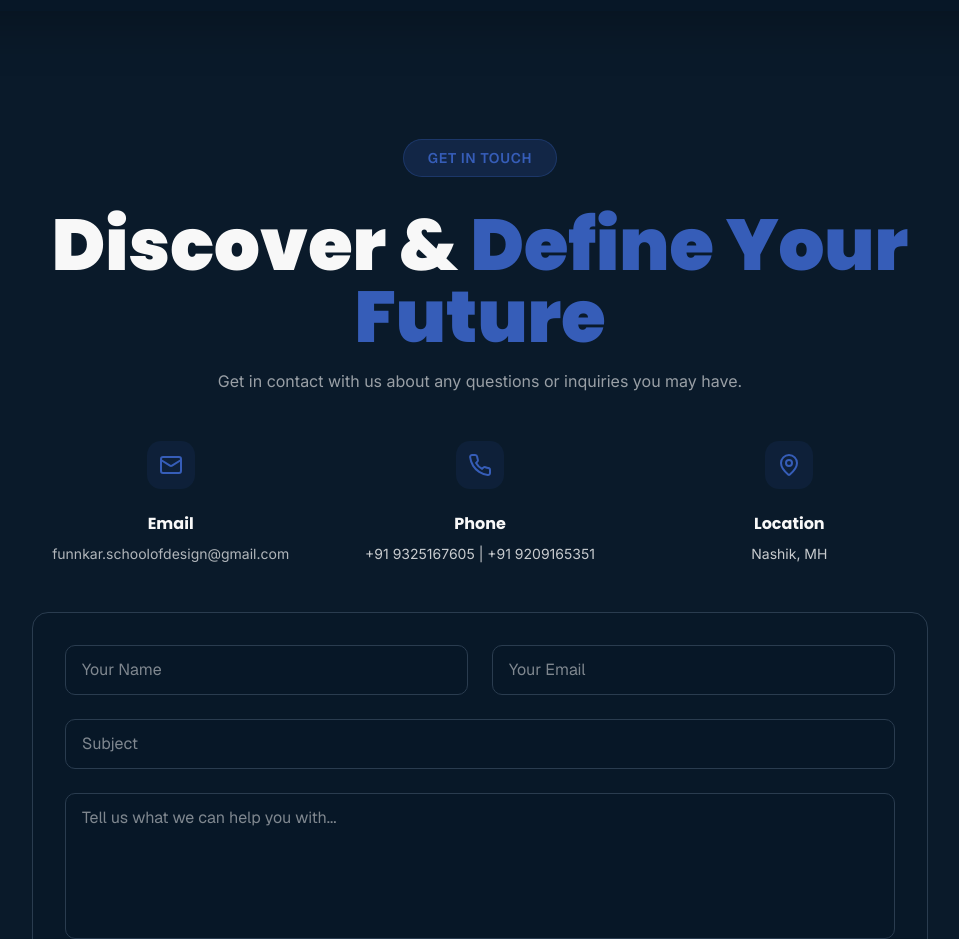
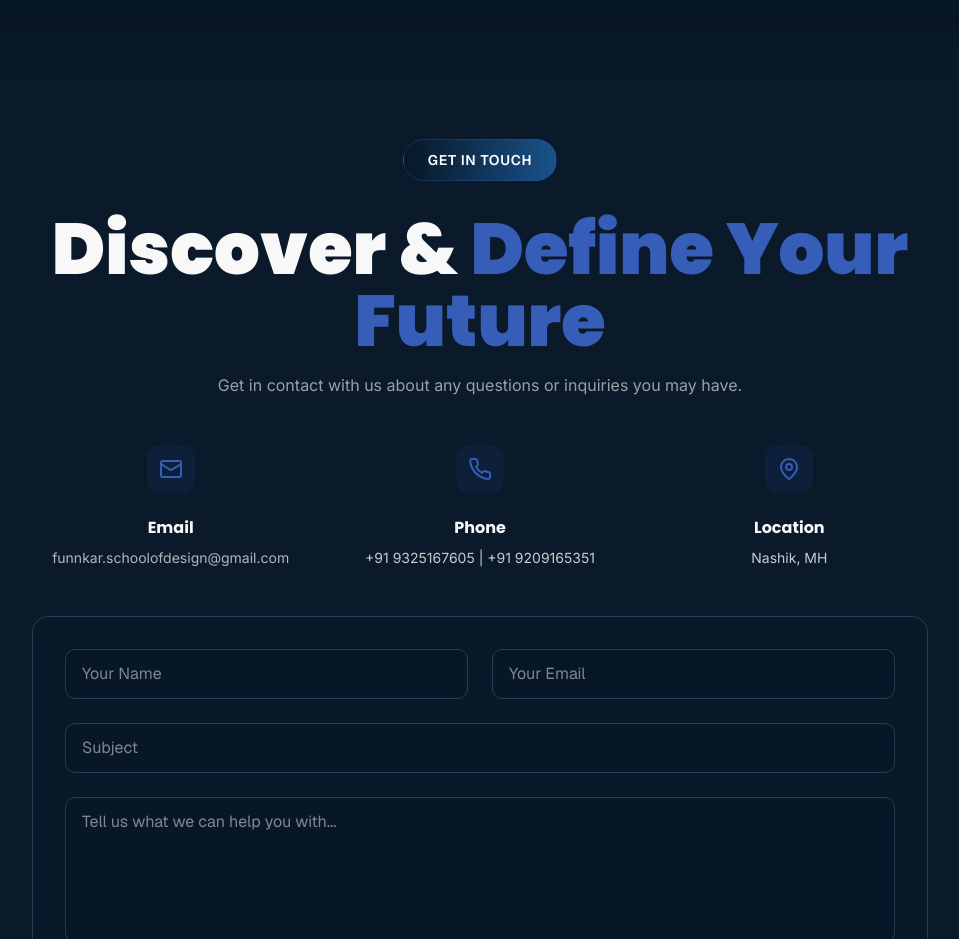
Before and after one commit to Bernie-Dramos/Funnkar-School-of-Design, a Next.js app: page / in a window 1280 px wide. Shown: the part 3360-4299 px from the top of the page, without its empty margins (160-1119 px from the left). Built offline with nearby package versions, Linux system fonts and the light colour scheme; a web font is replaced by a local one.

Commit message:
Update contact.tsx

```diff
--- a/components/contact.tsx
+++ b/components/contact.tsx
@@ -55,9 +55,11 @@ export default function Contact() {
     <section id="contact" className="py-12 sm:py-20 md:py-32 px-4 sm:px-6 bg-card/30 flex flex-col">
       <div className="mx-auto max-w-4xl w-full">
         <div className="text-center mb-8 sm:mb-12">
-          <button className="mb-6 sm:mb-8 px-6 py-2 bg-primary/20 text-primary border border-primary/30 rounded-full text-xs sm:text-sm font-semibold uppercase tracking-wider hover:bg-primary/30 transition-all">
-            Get in Touch
-          </button>
+          <div className="inline-block mb-6 sm:mb-8 px-6 py-2 bg-linear-to-r from-[#071727] to-[#19538D] border border-primary/30 rounded-full">
+            <span className="text-xs sm:text-sm font-semibold uppercase tracking-wider text-white">
+              Get in Touch
+            </span>
+          </div>
           <h2 className="text-4xl sm:text-5xl md:text-6xl lg:text-7xl font-black mb-3 sm:mb-4 font-poppins">
             <span className="text-foreground">Discover & </span>
             <span className="text-primary">Define Your Future</span>
```
